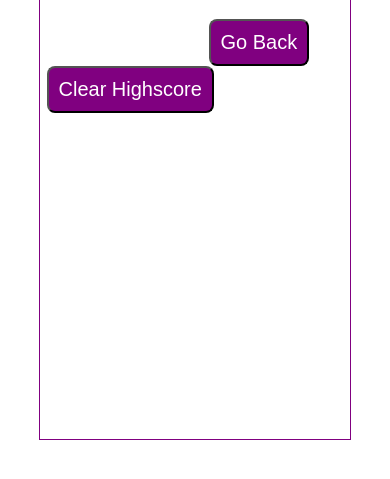
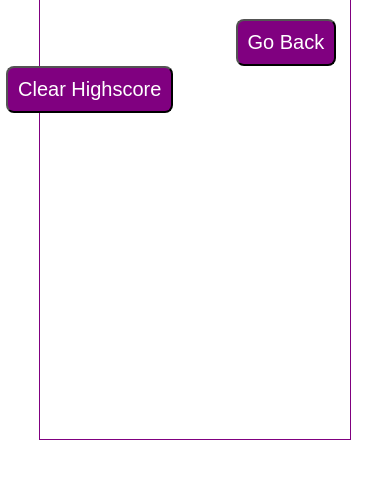
Before and after one commit to selvivini/code-quiz-app, a plain HTML site: page highscores.html in a window 390 px wide. Shown: the part 231-710 px from the top of the page. Drawn offline with Linux system fonts and the light colour scheme.

Commit message:
added media queries

```diff
--- a/assets/style.css
+++ b/assets/style.css
@@ -147,11 +147,11 @@ a {
 
 }
 @media screen and (max-width: 500px) {
-    /* Resized content to fit 640px  */
+    /* Resized content to fit 500px  */
     body {
        width: 100%;
     }
-    /* Resized main-content to fit 640px  */
+    /* Resized main-content to fit 500px  */
     #wrapper {
     position: absolute;
     left:10%;
@@ -159,6 +159,13 @@ a {
     width:auto;
     }
 
-
+    #goBack{
+      position: relative;
+      left: 65%
 
     }
+    #clear{
+        position: relative;
+        right:20%
+    }
+    }
```
